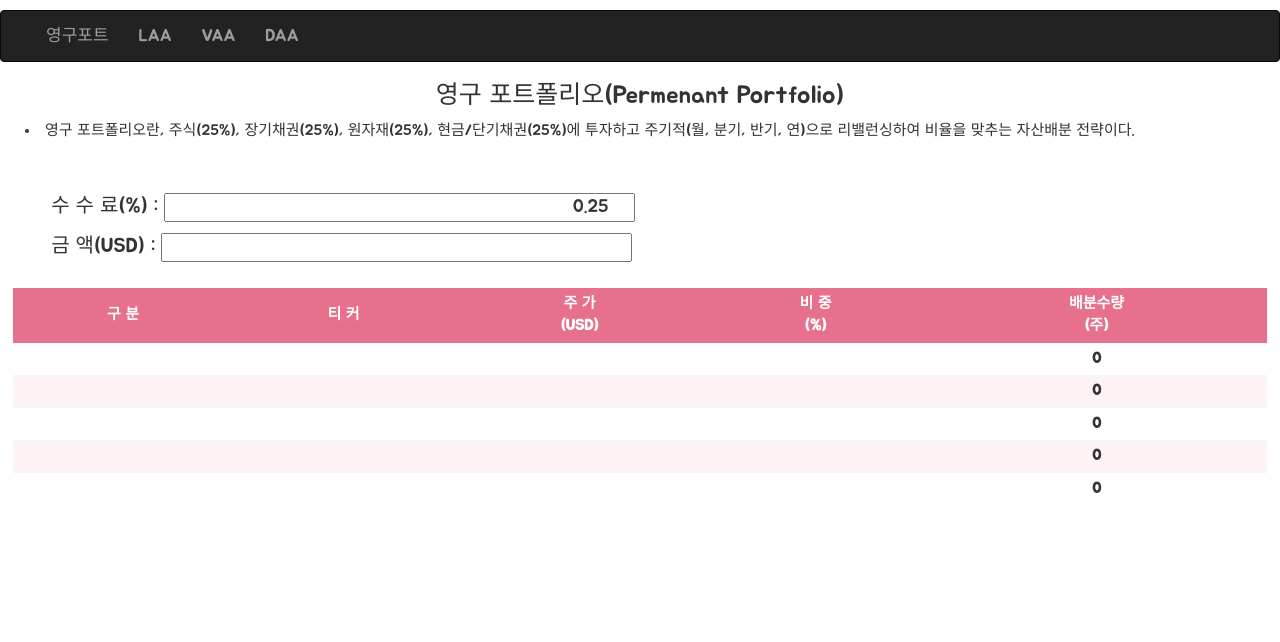
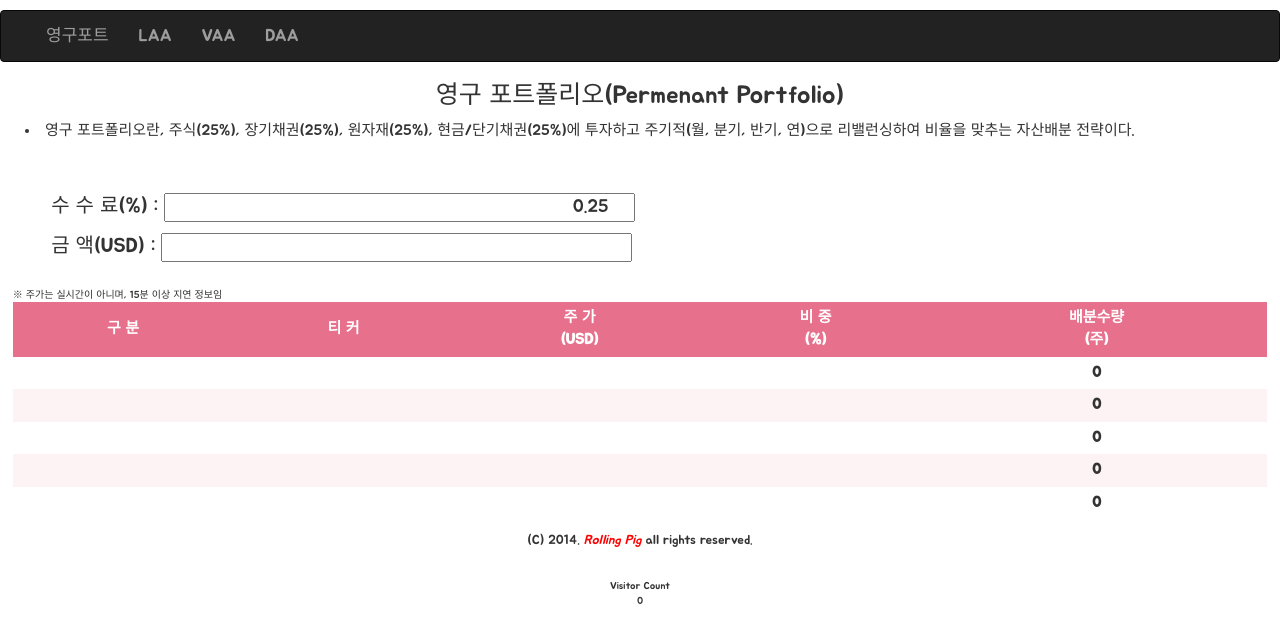
Before and after one commit to kwangwon83/asset-allocation-calculator, a plain HTML site: page index.html in a window 1280 px wide. Drawn offline with nearby package versions, Linux system fonts and the light colour scheme; no server answers.

Commit message:
주가 warning 문구 추가

```diff
--- a/index.html
+++ b/index.html
@@ -88,6 +88,7 @@
 
 		<div class="content-container">
 			<section class="dataTable">
+				※ 주가는 실시간이 아니며, 15분 이상 지연 정보임
 				<table class="mt-1 assetTable">
 					<thead>
 						<tr>
@@ -153,11 +154,14 @@
 			</section>
 		</div>
 
-		<script
-			async
-			src="https://pagead2.googlesyndication.com/pagead/js/adsbygoogle.js?client=ca-pub-8909533120303262"
-			crossorigin="anonymous"
-		></script>
+		<div align=center>
+			<font size="2rem">(C) 2014. <font color="red"><i>Rolling Pig</i></font> all rights reserved.</font><br>
+		</div>
+		<div align=center>
+			<div><br><br>Visitor Count</div>
+			<div id="visit-counter" class="visit-counter">0</div>
+			<br>
+		</div>
 
 		<script>
 			const compteur = document.getElementById('visit-counter');
```
Also changed, not shown: daa.html (+4 -0 lines), laa.html (+4 -0 lines), vaa.html (+4 -0 lines).
